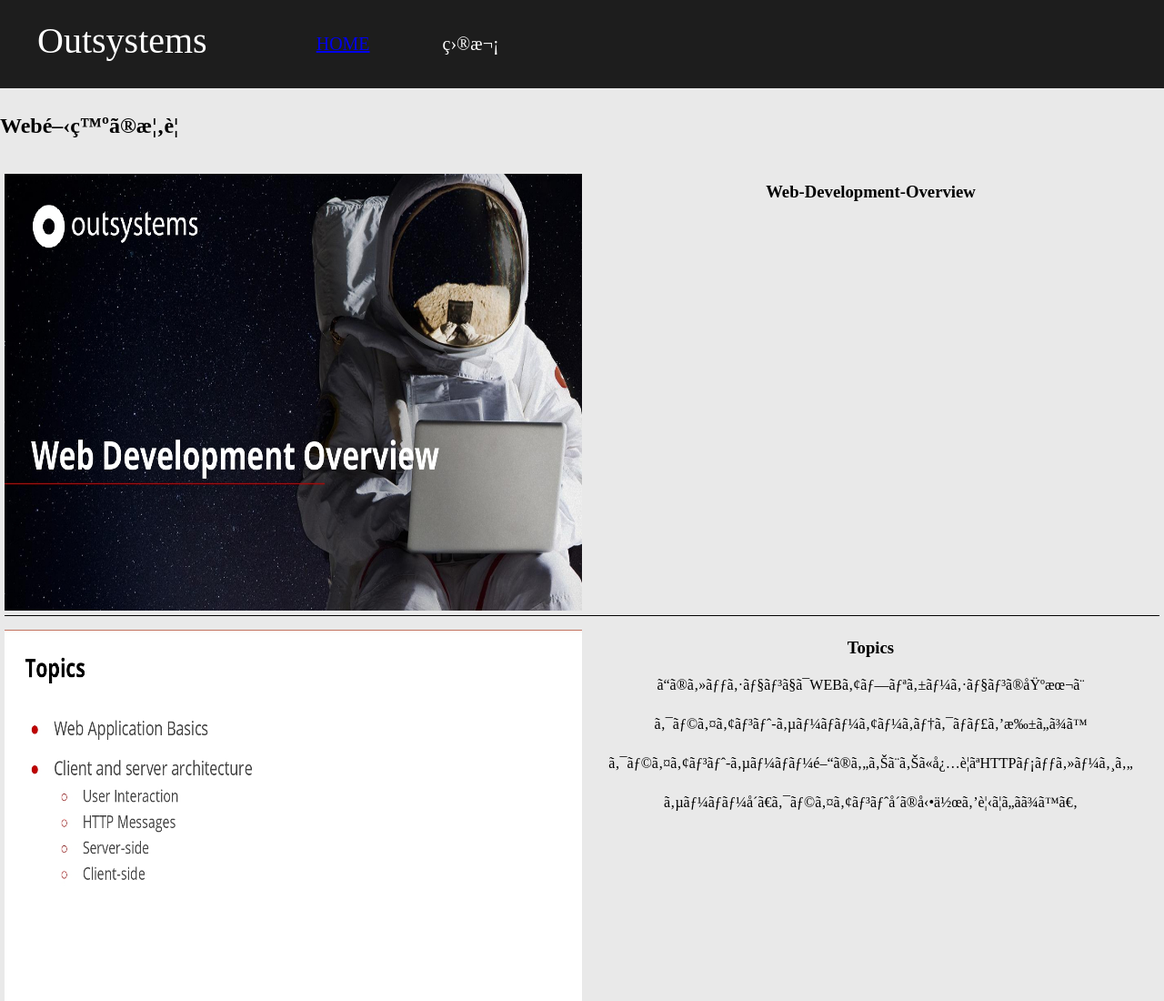
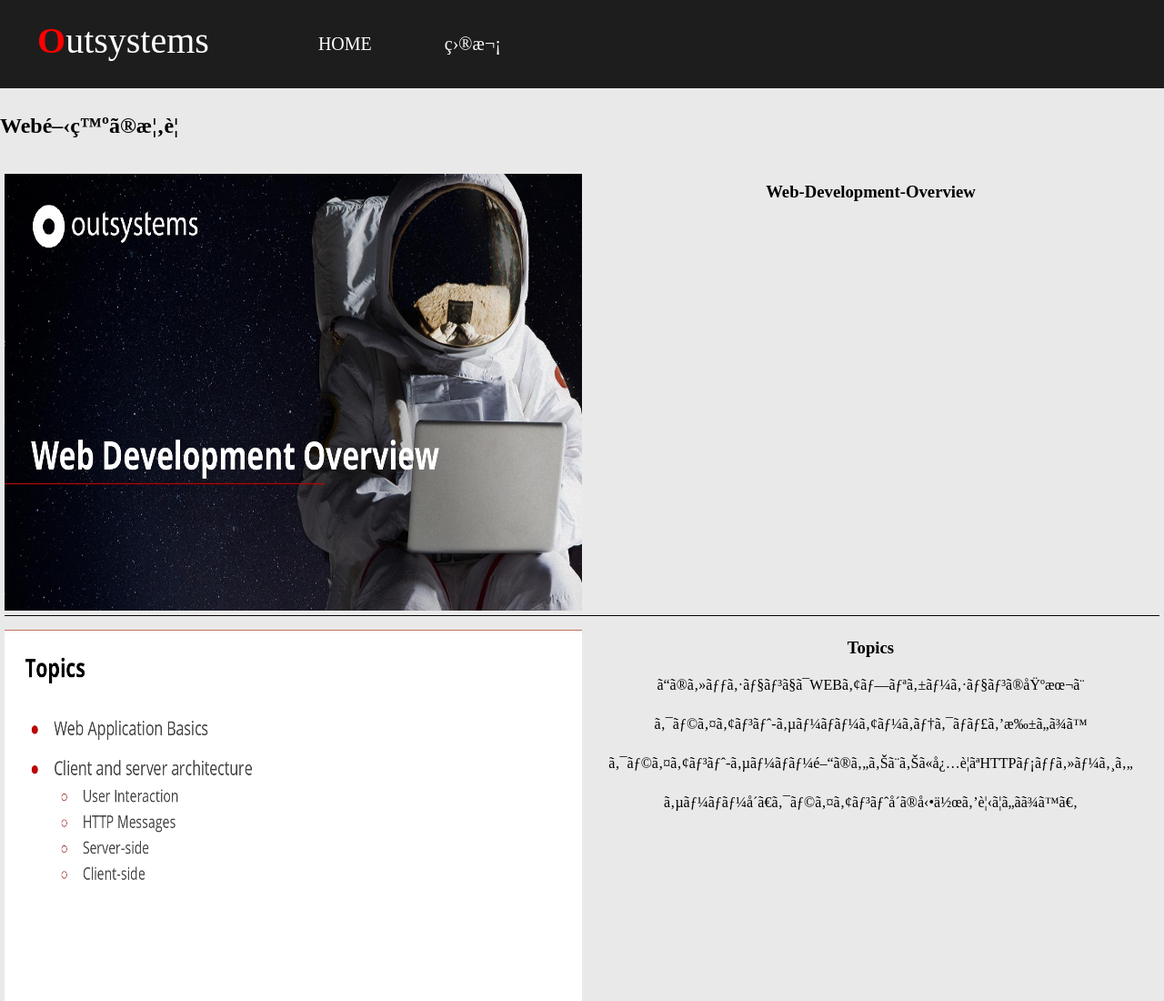
Before and after one commit to TakahiroOshiro1549/Web-OutSystems-11-, a plain HTML site: page index.html in a window 1280 px wide. Shown: the top 1100 px of the page at 91% size. Drawn offline with Linux system fonts and the light colour scheme; a script that the page names is missing.

Commit message:
Update stylesheet.css

```diff
--- a/stylesheet.css
+++ b/stylesheet.css
@@ -1,10 +1,13 @@
-
 body {
     font-family: "Avenir Next";
     margin: 0;
 }
 li {
     list-style: none;
+}
+a {
+    color: white;
+    text-decoration: none;
 }
 .header {
     background-color: #1d1d1d;
@@ -21,6 +24,10 @@
     font-size: 40px;
     padding: 20px 40px;
 }
+.header-logo span {
+    color: red;
+    font-weight: bold;
+}
 .header-list ul {
     display: flex;
     justify-content: space-between;
@@ -30,6 +37,9 @@
     padding: 20px 40px;
     display: flex;
 }
+.header-list li a:hover {
+    color: yellow;
+  }
 .main {
     background-color: rgb(233, 233, 233);
     padding-top: 100px;
```
